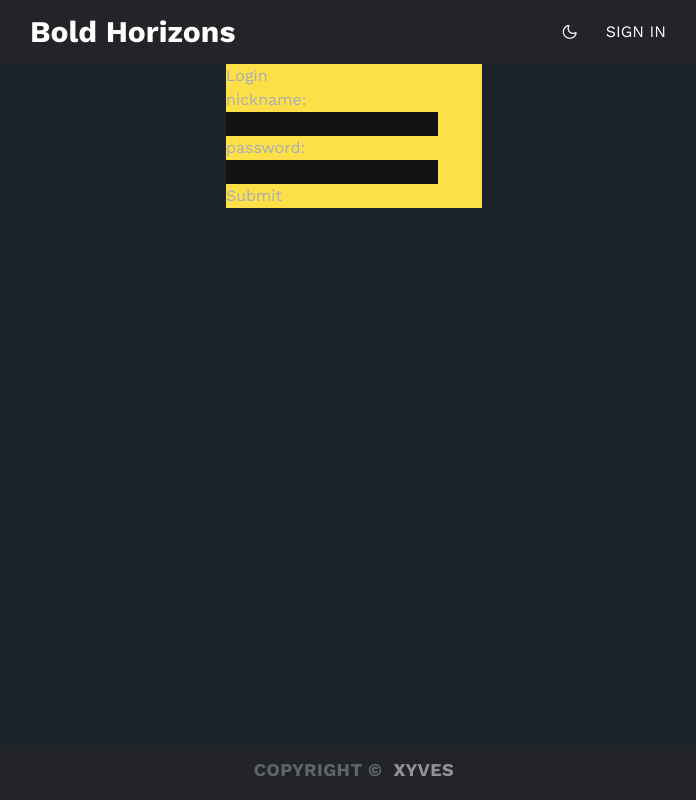
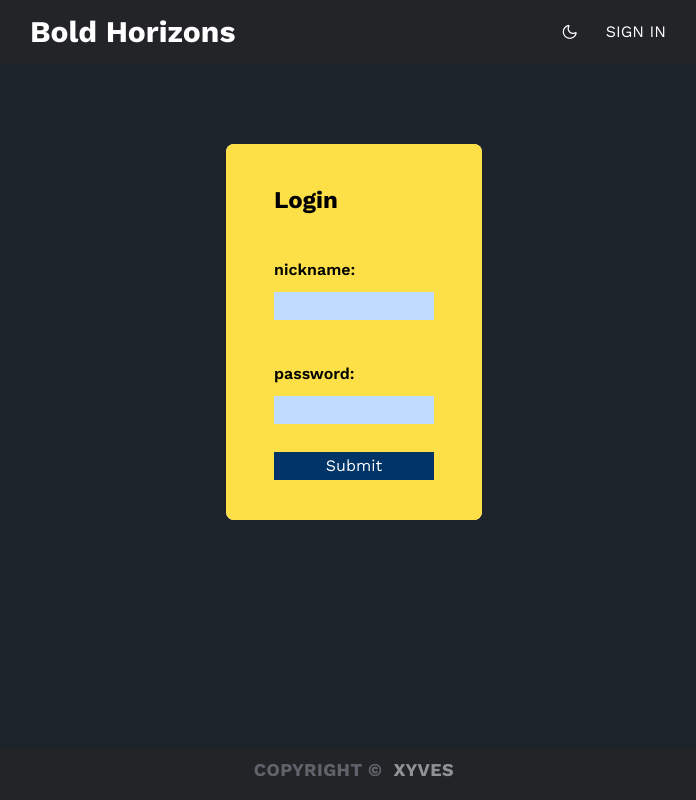
Before and after one commit to Xyves/Blog-api-frontend, a React (Vite) app: page /login in a window 1280 px wide. Shown: the whole page, without its empty margins (286-982 px from the left). Built offline with nearby package versions, Linux system fonts and the light colour scheme.

Commit message:
Update styling to login page

```diff
--- a/src/pages/Login/Login.tsx
+++ b/src/pages/Login/Login.tsx
@@ -14,24 +14,31 @@ export default function Login() {
     }
   };
   return (
-    <div className="flex flex-col justify-center">
-      <section className="mx-auto    bg-red-100">
+    <div className="mt-20 flex flex-col justify-center rounded-lg">
+      <section className="mx-auto  rounded-lg  bg-red-100 ">
         <form
-          onSubmit={handleSubmit}
+          onSubmit={(e: any) => handleSubmit(e)}
           method="post"
-          className="w-64 bg-yellow-300"
+          className="line flex w-64 flex-col justify-center rounded-lg bg-yellow-300 px-12 py-10 leading-7 [&>*]:text-black "
         >
-          <h1>Login</h1>
-          <label htmlFor="nickname " className="block">
+          <h1 className="mb-10 w-full  text-2xl font-bold">Login</h1>
+          <label htmlFor="nickname " className="mb-2 block font-semibold">
             nickname:
           </label>
-          <input type="text" name="nickname" />
-          <label htmlFor="password" className="block">
+          <input
+            type="text"
+            name="nickname"
+            className="line mb-10 bg-blue-200 leading-7 text-white placeholder:text-white"
+          />
+          <label htmlFor="password" className="mb-2 block font-semibold">
             password:
           </label>
-          <input type="text" name="password" />
+          <input type="password" name="password" className="bg-blue-200" />
           <br />
-          <button type="submit" className="block">
+          <button
+            type="submit"
+            className=" btn-primary block bg-[#003366] !text-white "
+          >
             Submit
           </button>
         </form>
```
